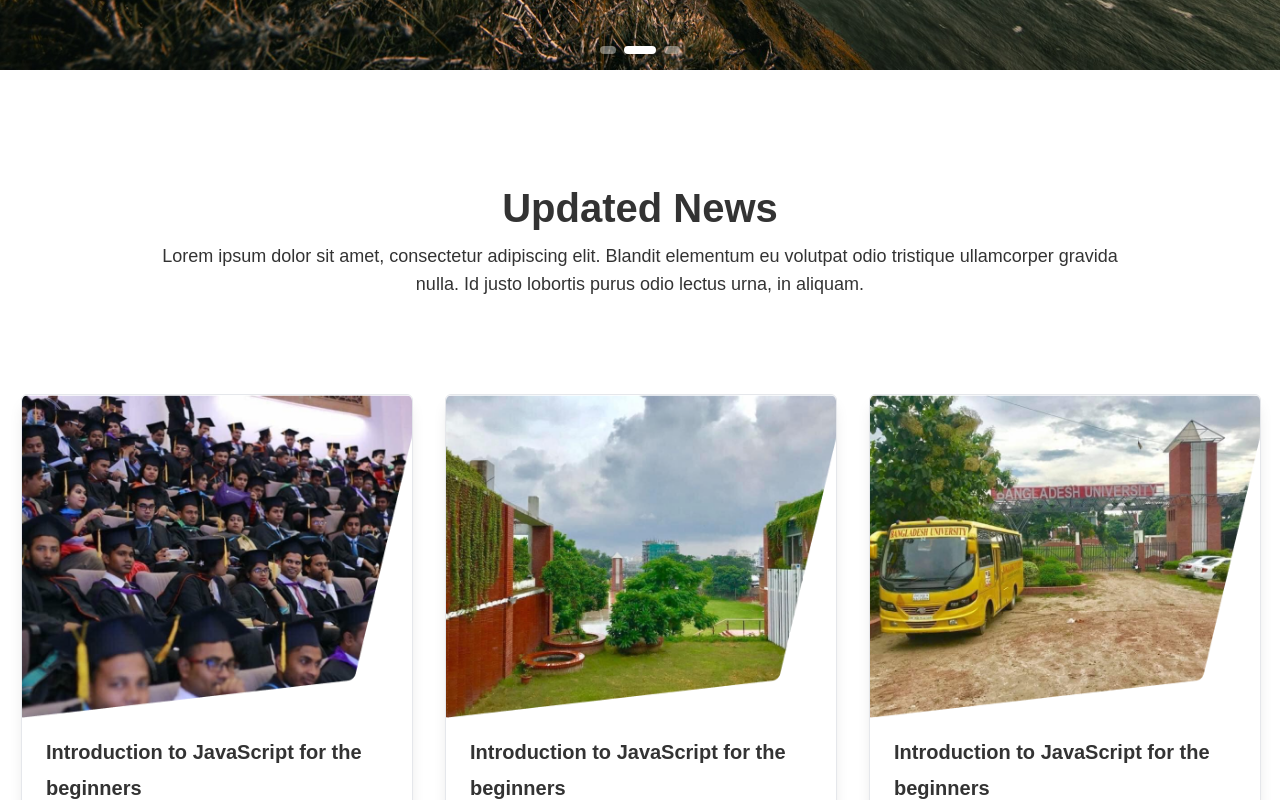
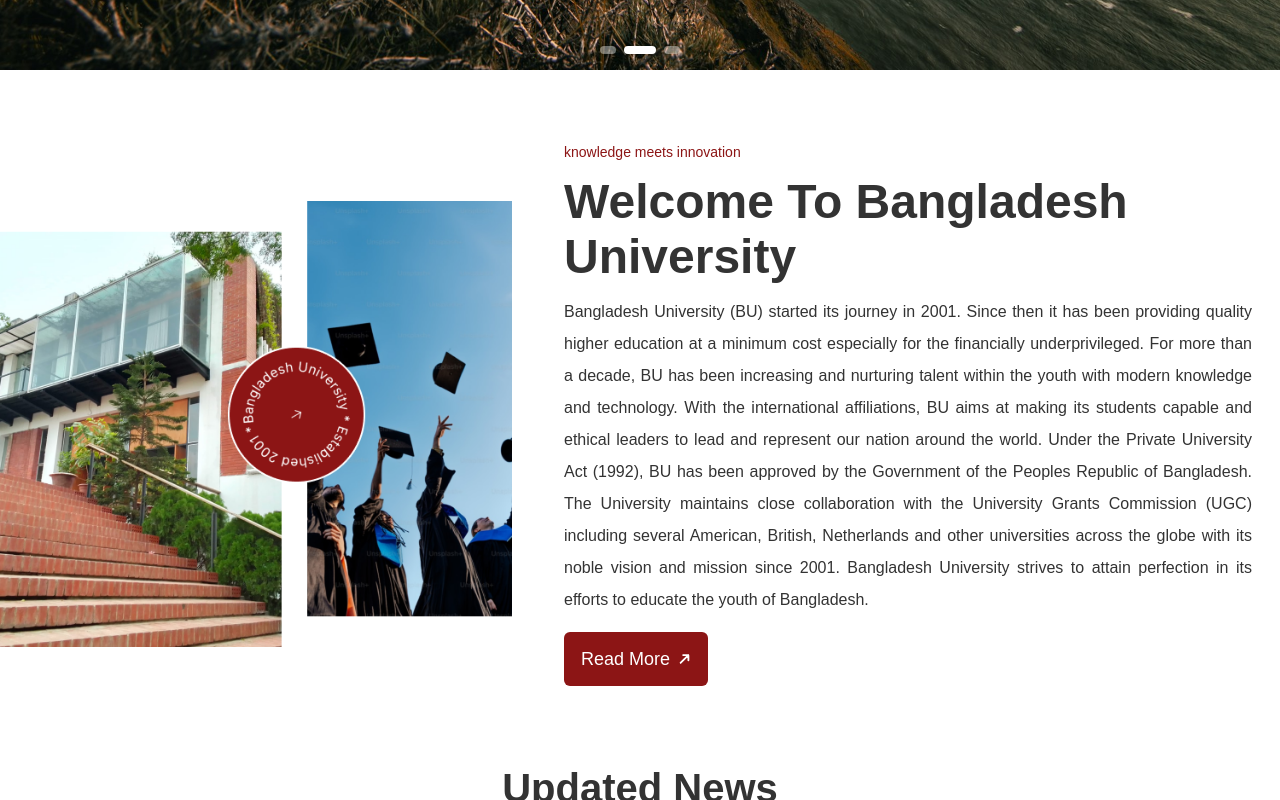
Before and after one commit to itzJunaedRayhan/Bangladesh-University-Front-End, a Next.js app: page / in a window 1280 px wide. Shown: the part 860-1660 px from the top of the page. Built offline with nearby package versions, Linux system fonts and the light colour scheme.

Commit message:
[DONE] Welcome-Section

```diff
--- a/src/app/page.tsx
+++ b/src/app/page.tsx
@@ -2,11 +2,13 @@
 
 import HeroSection from '@/components/hero-section/HeroSection'
 import UpdatedNews from '@/components/updated-news/UpdatedNews'
+import WelcomeSection from '@/components/welcome-section/WelcomeSection'
 
 const HomePage = () => {
   return (
     <div>
       <HeroSection />
+      <WelcomeSection />
       <UpdatedNews />
     </div>
   )
--- a/src/components/button/Button.tsx
+++ b/src/components/button/Button.tsx
@@ -4,7 +4,7 @@
   return (
     <Link
       href='#'
-      className='group text-lg py-3 px-4 xs:py-2 xs:text-sm xs:px-2 md:py-3 md:px-3 md:text-lg xl:px-4 xl:py-3 rounded-md flex items-center justify-center bg-main text-white border border-transparent transition duration-300 ease-in-out hover:bg-white hover:text-main hover:border-main'
+      className='xs:max-w-28 md:max-w-32 lg:max-w-36 text-nowrap group text-lg py-3 px-4 xs:py-2 xs:text-sm xs:px-2 md:py-2 md:px-2 md:text-lg xl:px-4 xl:py-3 rounded-md flex items-center justify-center bg-main text-white border border-transparent transition duration-300 ease-in-out hover:bg-white hover:text-main hover:border-main'
     >
       Read More
       <svg
--- a/src/components/updated-news/UpdateNewsCard.tsx
+++ b/src/components/updated-news/UpdateNewsCard.tsx
@@ -6,7 +6,7 @@
   return (
     <div className='flex flex-wrap justify-center gap-5 lg:mx-4 xs:mx-1 sm:mx-2 xs:gap-2'>
       <div
-        className='max-w-[440px] xl:h-[500px] flex xs:flex-col xs:items-center shadow-lg rounded-md border xs:h-auto xs:w-[95%] sm:w-full lg:h-[350px]'
+        className='max-w-[440px] xl:h-[500px] flex xs:flex-col xs:items-center shadow-lg rounded-md border xs:h-auto xs:w-[95%] sm:w-full lg:h-[450px]'
         key={index}
       >
         <Image
--- /dev/null
+++ b/src/components/welcome-section/WelcomeSection.tsx
@@ -0,0 +1,42 @@
+import Image from 'next/image'
+import WelcomeImage from '../../../public/images/welcome-image.png'
+import Button from '../button/Button'
+
+export default function WelcomeSection() {
+  return (
+    <div className='max-w-[1400px] w-full mx-auto flex justify-between items-center gap-6 xs:flex-wrap xs:p-4 xs:justify-center lg:p-0 xl:justify-between xl:mx-auto xl:flex-nowrap'>
+      <Image
+        className='max-h-[510px] xl:w-[40%] xs:max-w-[95%]'
+        src={WelcomeImage}
+        width='1000'
+        height='1000'
+        alt='Welcome-Image'
+      />
+      <div className=' pl-6 pr-3 py-2 xs:pr-0 xs:pl-0 xs:max-w-[95%] xl:max-w-[60%] xl:px-7 xl:pb-7'>
+        <h4 className='text-xl text-main xs:text-sm'>
+          knowledge meets innovation
+        </h4>
+        <h2 className='text-darkTwo md:text-5xl md:leading-[55px] font-bold my-3 xs:text-2xl sm:text-4xl sm:leading-[45px]'>
+          Welcome To Bangladesh University
+        </h2>
+        <p className='text-darkTwo text-[16px] lg:leading-10 text-justify mb-4 xs:text-sm sm:text-[16px] sm:leading-7 xl:leading-8'>
+          Bangladesh University (BU) started its journey in 2001. Since then it
+          has been providing quality higher education at a minimum cost
+          especially for the financially underprivileged. For more than a
+          decade, BU has been increasing and nurturing talent within the youth
+          with modern knowledge and technology. With the international
+          affiliations, BU aims at making its students capable and ethical
+          leaders to lead and represent our nation around the world. Under the
+          Private University Act (1992), BU has been approved by the Government
+          of the Peoples Republic of Bangladesh. The University maintains close
+          collaboration with the University Grants Commission (UGC) including
+          several American, British, Netherlands and other universities across
+          the globe with its noble vision and mission since 2001. Bangladesh
+          University strives to attain perfection in its efforts to educate the
+          youth of Bangladesh.
+        </p>
+        <Button />
+      </div>
+    </div>
+  )
+}
--- a/src/layouts/MainLayout.tsx
+++ b/src/layouts/MainLayout.tsx
@@ -7,7 +7,7 @@
   return (
     <div className='min-h-screen'>
       <Navbar />
-      <main className='flex-grow container mx-auto'>{children}</main>
+      <main className='flex-grow mx-auto'>{children}</main>
       <Footer />
     </div>
   )
```
